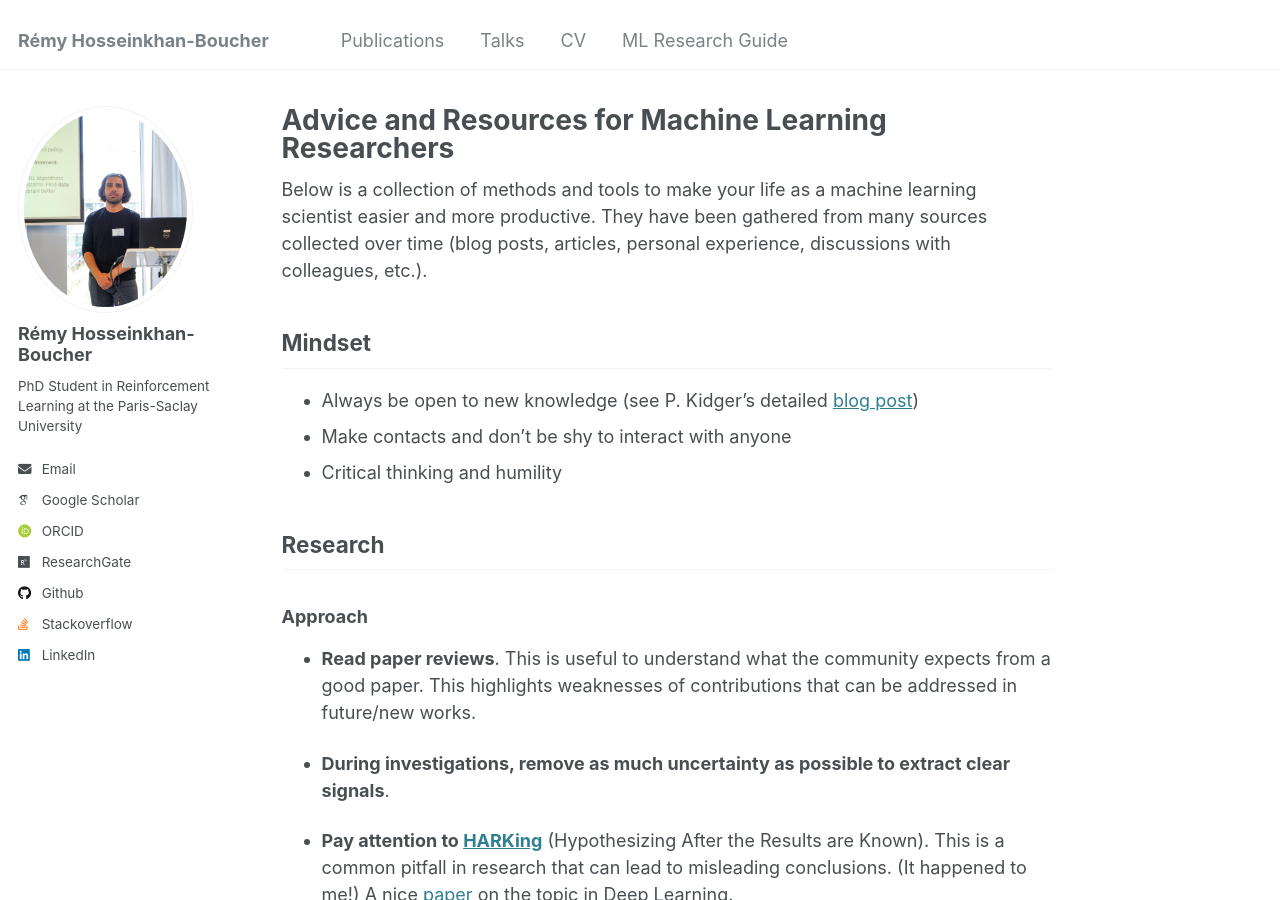
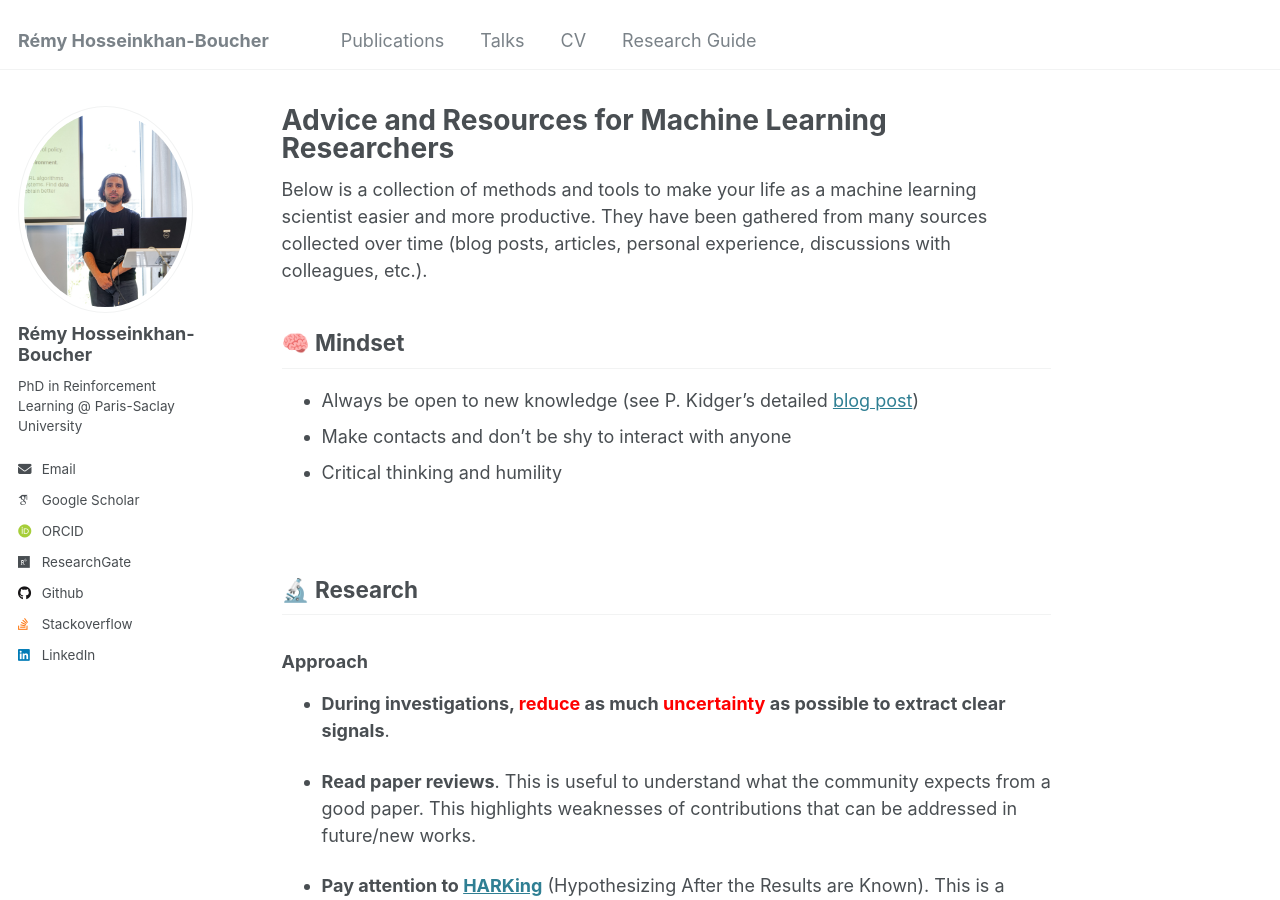
Before and after one commit to ReHoss/rehoss.github.io, a Jekyll site: the page built from _pages/machine_learning_scientist_guide.md, in a window 1280 px wide and 900 px high. Built offline with Jekyll 4.4.1, drawn with Linux system fonts in a browser that asks for light colours; some web fonts are replaced; some of the changed text lies outside the part shown.

Commit message:
Update ML guide

```diff
--- a/_config.yml
+++ b/_config.yml
@@ -24,9 +24,9 @@ author:
   avatar           : "profile_picture.jpg"
   name             : "Rémy Hosseinkhan-Boucher"
   pronouns         : # example: "she/her"
-  bio              : "PhD Student in Reinforcement Learning at the Paris-Saclay University"
+  bio              : "PhD in Reinforcement Learning @ Paris-Saclay University"
   location         : #"Earth"
-  employer         : #"Paris-Saclay University - DATAFLOT - Inria TAU"
+#  employer         : "Paris-Saclay University - DATAFLOT - Inria TAU"
   uri              : # URL
   email            : "remy.hosseinkhan(@)universite-paris-saclay.fr"
 
--- a/_data/navigation.yml
+++ b/_data/navigation.yml
@@ -27,5 +27,5 @@ main:
 
 #  - title: "Guide"
 #    url: /markdown/
-  - title: "ML Research Guide"
+  - title: "Research Guide"
     url: /guide_ml_research/
--- a/_pages/machine_learning_scientist_guide.md
+++ b/_pages/machine_learning_scientist_guide.md
@@ -8,19 +8,20 @@ Below is a collection of methods and tools to make your life as a machine learni
 They have been gathered from many sources collected over time (blog posts, articles, personal experience, discussions with colleagues, etc.).
 
 
-## Mindset
+## 🧠 Mindset
 - Always be open to new knowledge (see P. Kidger's detailed [blog post](https://kidger.site/thoughts/just-know-stuff/))
 - Make contacts and don't be shy to interact with anyone
 - Critical thinking and humility
 
+<br>
 
-## Research
+## 🔬 Research
 ### Approach
+- **During investigations, <span style="color:red;">reduce</span> as much <span style="color:red;">uncertainty</span> as possible to extract clear signals**.
+
 - **Read paper reviews**.
 This is useful to understand what the community expects from a good paper.
 This highlights weaknesses of contributions that can be addressed in future/new works.
-
-- **During investigations, remove as much uncertainty as possible to extract clear signals**.
 
 - **Pay attention to [HARKing](https://en.wikipedia.org/wiki/HARKing)** (Hypothesizing After the Results are Known).
 This is a common pitfall in research that can lead to misleading conclusions. (It happened to me!)
@@ -95,9 +96,9 @@ Some notable mentions are:
 - Lilian Weng [blog](https://lilianweng.github.io/).
 - Terrence Tao [blog](https://terrytao.wordpress.com/).
 
+<br>
 
-
-## Programming practices and software tools
+## 🧑‍💻 Programming practices and software tools
 
 Read the official tutorial for any tools (from Vim, VSCode, Git to Pytorch or Docker).
 Those presentations are often advanced resources which contain important terminology.
@@ -127,6 +128,8 @@ _Following those principles eliminate lots of bugs and thus reduces **uncertaint
 - Spack
 - Bash
 
-## Teaching
+<br>
+
+## 🧑‍🏫 Teaching
 - Prepare your lectures in advance
 - Use your website to share materials
```
